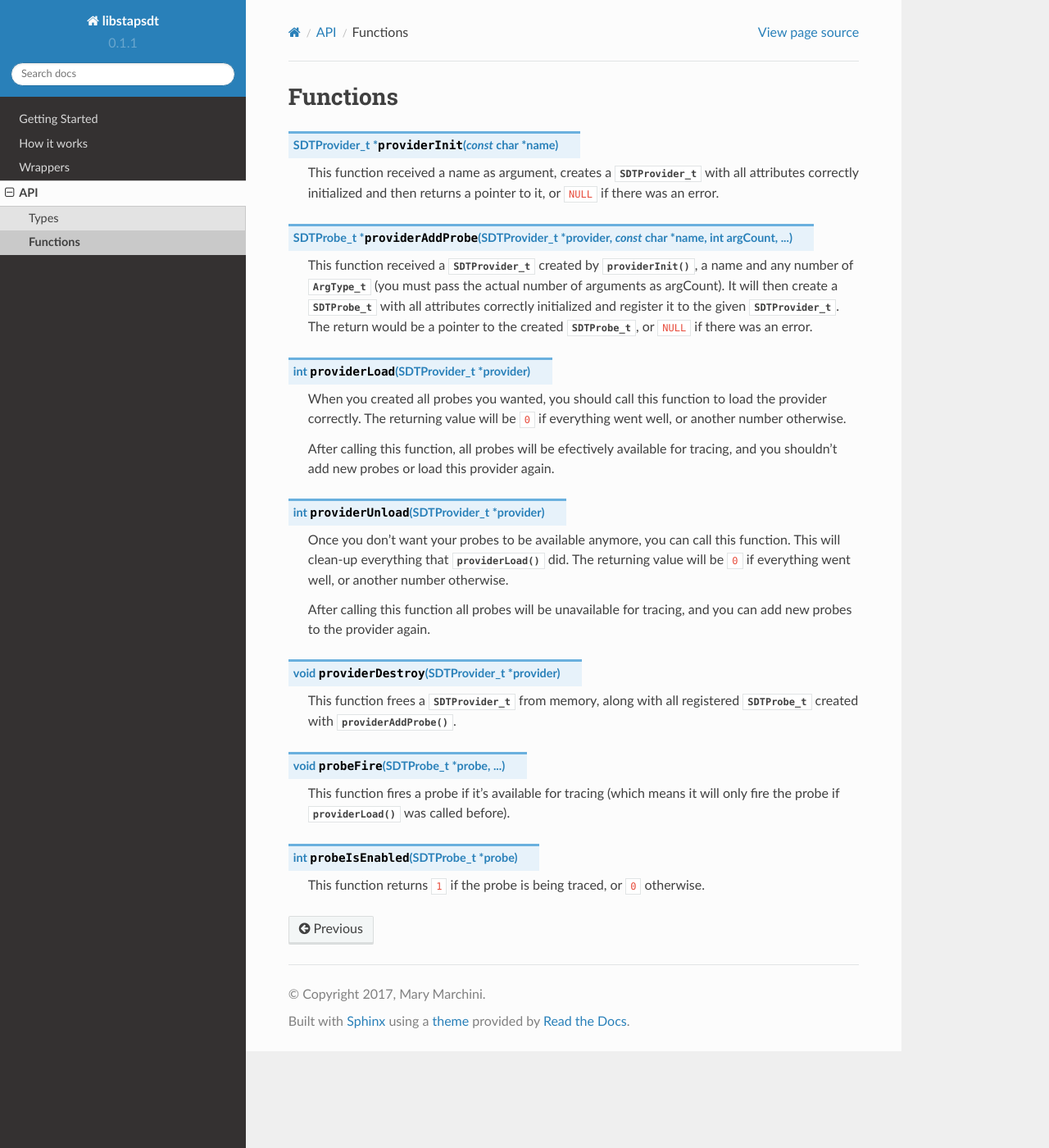
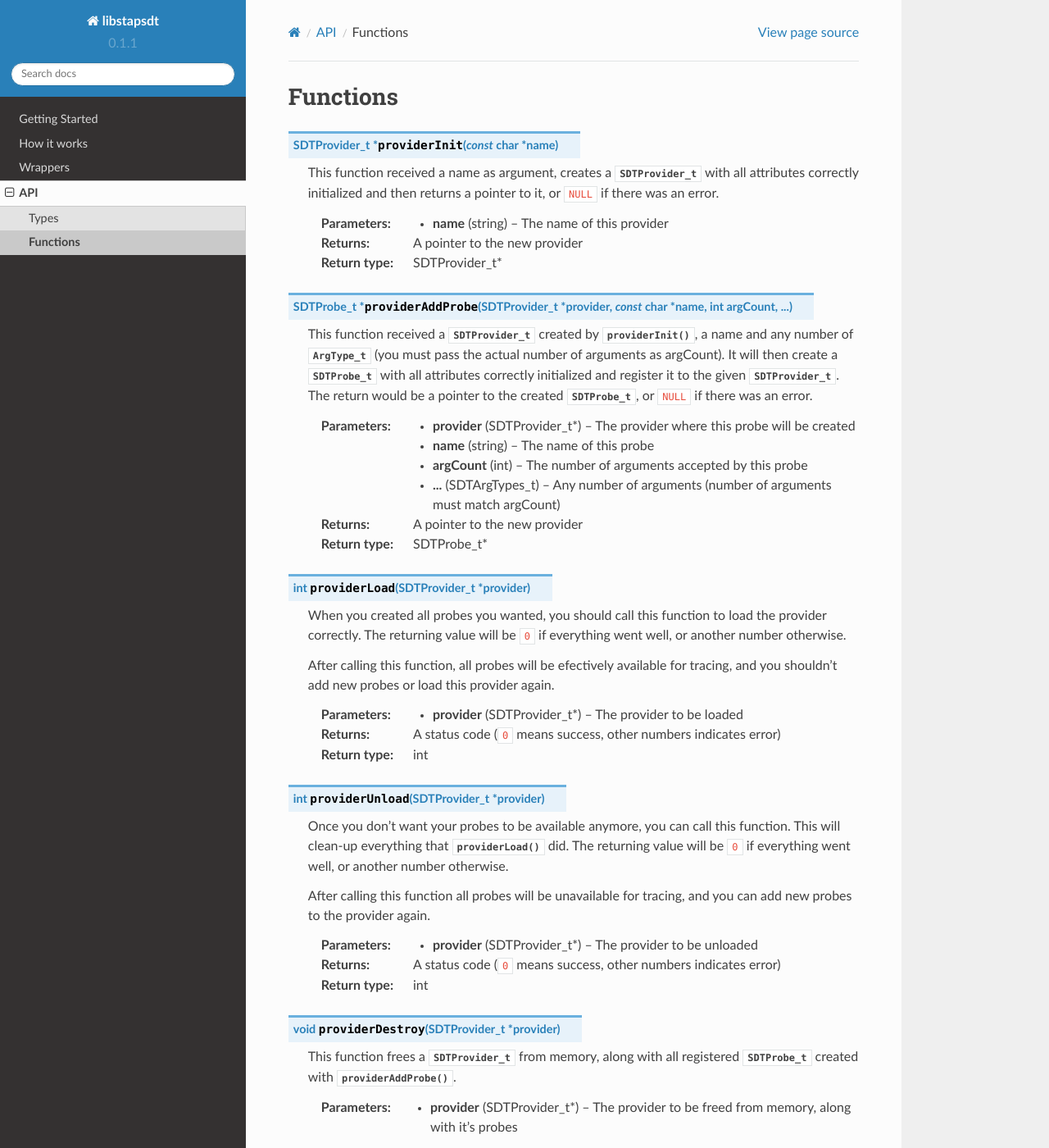
Before and after one commit to linux-usdt/libstapsdt, a Sphinx documentation site: the page built from docs/api/functions.rst, in a window 1280 px wide and 1400 px high. Shown: the whole window at 82% size. Built offline with Sphinx 7.4.7 and the Read the Docs theme 2.0.0, drawn with Linux system fonts in a browser that asks for light colours; some of the changed text lies outside the part shown.

Commit message:
docs: Add arguments explanation to functions docs (#17)
There was only a textual explanation for the functions. Having all
parameters listed helps a quicker look at those functions, and reading
the explanation is only needed the first time (or if trying to better
understand the API).

```diff
--- a/docs/api/functions.rst
+++ b/docs/api/functions.rst
@@ -9,6 +9,11 @@ Functions
   with all attributes correctly initialized and then returns a pointer to it,
   or ``NULL`` if there was an error.
 
+  :param string name: The name of this provider
+  :return: A pointer to the new provider
+  :rtype: SDTProvider_t*
+  :type str: const char*
+
 .. c:function:: SDTProbe_t *providerAddProbe(SDTProvider_t *provider, const char *name, int argCount, ...)
 
   This function received a :c:type:`SDTProvider_t` created by
@@ -18,6 +23,14 @@ Functions
   register it to the given :c:type:`SDTProvider_t`. The return would be a
   pointer to the created :c:type:`SDTProbe_t`, or ``NULL`` if there was an
   error.
+
+  :param SDTProvider_t* provider: The provider where this probe will be created
+  :param string name: The name of this probe
+  :param int argCount: The number of arguments accepted by this probe
+  :param SDTArgTypes_t ...: Any number of arguments (number of arguments must
+    match argCount)
+  :return: A pointer to the new provider
+  :rtype: SDTProbe_t*
 
 .. c:function:: int providerLoad(SDTProvider_t *provider)
 
@@ -29,6 +42,11 @@ Functions
   available for tracing, and you shouldn't add new probes or load this
   provider again.
 
+  :param SDTProvider_t* provider: The provider to be loaded
+  :return: A status code (``0`` means success, other numbers indicates error)
+  :rtype: int
+
+
 .. c:function:: int providerUnload(SDTProvider_t *provider)
 
   Once you don't want your probes to be available anymore, you can call this
@@ -39,16 +57,31 @@ Functions
   After calling this function all probes will be unavailable for tracing, and
   you can add new probes to the provider again.
 
+  :param SDTProvider_t* provider: The provider to be unloaded
+  :return: A status code (``0`` means success, other numbers indicates error)
+  :rtype: int
+
 .. c:function:: void providerDestroy(SDTProvider_t *provider)
 
   This function frees a :c:type:`SDTProvider_t` from memory, along with all
   registered :c:type:`SDTProbe_t` created with :c:func:`providerAddProbe`.
+
+  :param SDTProvider_t* provider: The provider to be freed from memory, along
+    with it's probes
 
 .. c:function:: void probeFire(SDTProbe_t *probe, ...)
 
   This function fires a probe if it's available for tracing (which means it
   will only fire the probe if :c:func:`providerLoad` was called before).
 
+  :param SDTProbe_t* probe: The probe to be fired
+  :param any ...: Any number of arguments (must match the expected
+    number of arguments for this probe)
+
 .. c:function:: int probeIsEnabled(SDTProbe_t *probe)
 
   This function returns ``1`` if the probe is being traced, or ``0`` otherwise.
+
+  :param SDTProbe_t* probe: The probe to be checked
+  :return: ``1`` if probe is enabled, ``0`` otherwise
+  :rtype: int
```
